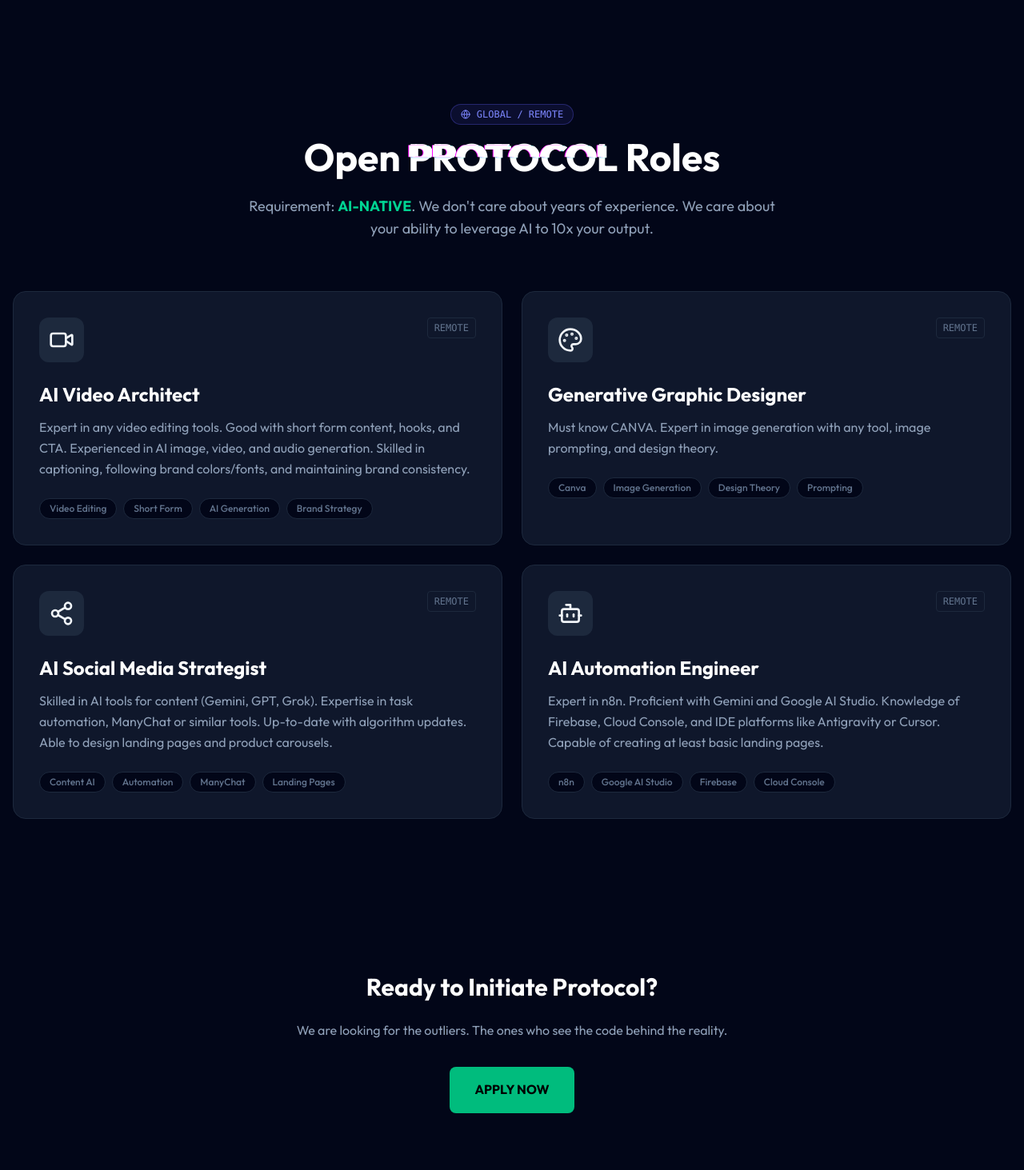
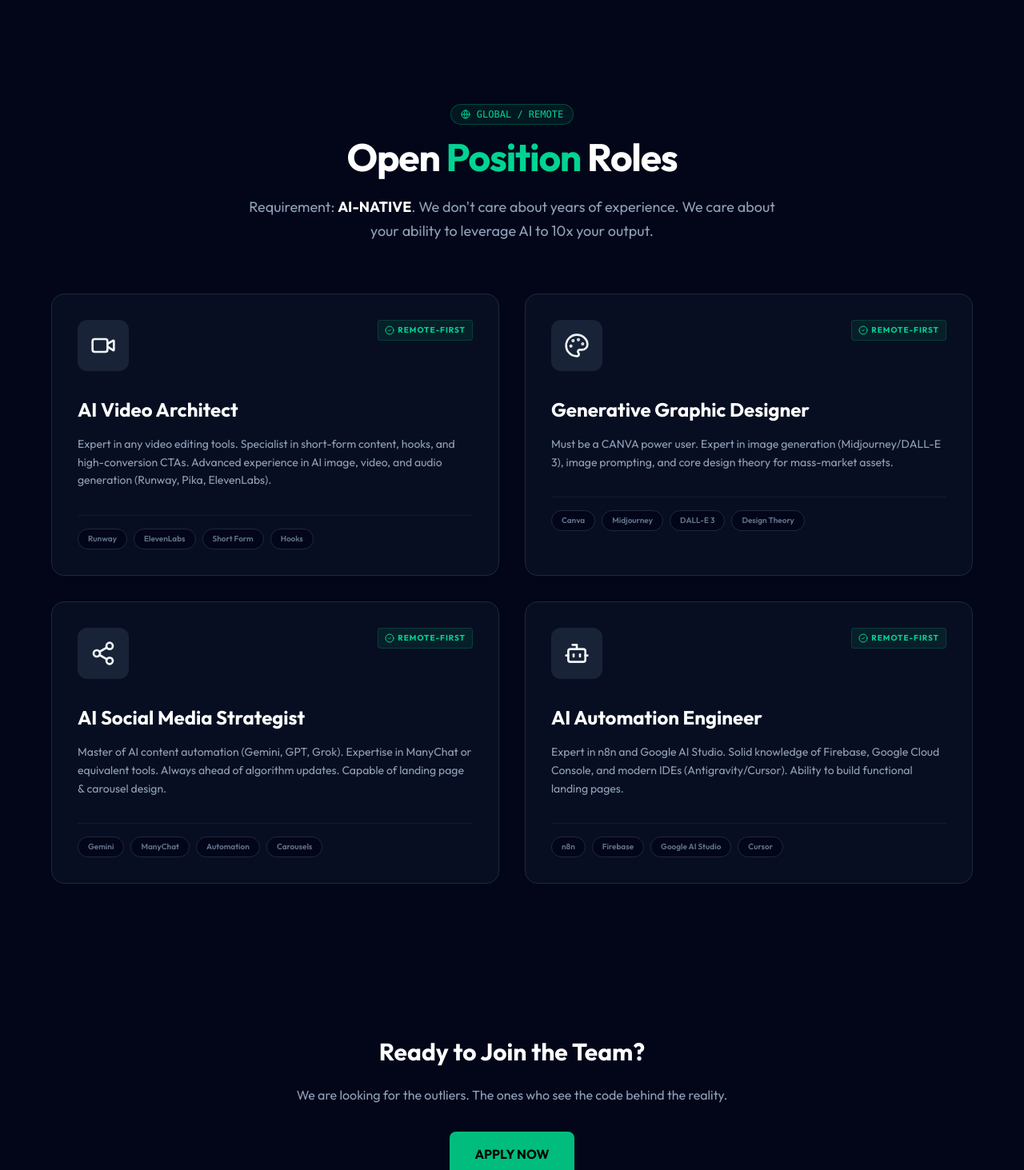
Before and after one commit to iamShaaan/glitch-ai-studio, a Next.js app: page /career in a window 1280 px wide. Shown: the part 1280-2743 px from the top of the page at 80% size. Built offline with nearby package versions, Linux system fonts and the light colour scheme; no server answers.

Commit message:
Phase 08: Transition to Sales Funnel & Professional Career Hub

```diff
--- a/src/app/(public)/career/page.tsx
+++ b/src/app/(public)/career/page.tsx
@@ -4,8 +4,8 @@ import { CareerRoles } from "@/components/sections/career-roles";
 
 
 export const metadata = {
-    title: "Career Protocol | Glitch AI Studio",
-    description: "Join the vanguard of AI pioneers. We build the future of identity.",
+    title: "Career Hub | Glitch AI Studio",
+    description: "Join our global, remote-first team building the future of AI.",
 };
 
 export default function CareerPage() {
@@ -17,7 +17,7 @@ export default function CareerPage() {
             {/* Apply CTA */}
             <section className="py-24 bg-slate-950 relative overflow-hidden text-center">
                 <div className="container px-4 mx-auto">
-                    <h2 className="text-3xl font-bold text-white mb-6">Ready to Initiate Protocol?</h2>
+                    <h2 className="text-3xl font-bold text-white mb-6">Ready to Join the Team?</h2>
                     <p className="text-slate-400 max-w-2xl mx-auto mb-8">
                         We are looking for the outliers. The ones who see the code behind the reality.
                     </p>
--- a/src/app/(public)/page.tsx
+++ b/src/app/(public)/page.tsx
@@ -1,5 +1,5 @@
 import { HeroSection } from "@/components/sections/hero";
-import { GrowthEngineSection } from "@/components/sections/growth-engine";
+import { GrowthFunnelSection } from "@/components/sections/growth-engine";
 import { CTASection } from "@/components/sections/cta";
 import { TrustBar } from "@/components/sections/trust-bar";
 
@@ -8,7 +8,7 @@ export default function Home() {
     <>
       <HeroSection />
       <TrustBar />
-      <GrowthEngineSection />
+      <GrowthFunnelSection />
       <CTASection />
     </>
   );
--- a/src/components/sections/career-growth-model.tsx
+++ b/src/components/sections/career-growth-model.tsx
@@ -36,7 +36,7 @@ export function CareerGrowthModel() {
             <div className="container px-4 mx-auto">
                 <div className="text-center mb-16">
                     <h2 className="text-3xl md:text-4xl font-bold bg-clip-text text-transparent bg-gradient-to-b from-white to-slate-400 mb-4">
-                        The <GlitchText text="3+2 Accelerator" /> Program
+                        The 3+2 Accelerator Program
                     </h2>
                     <p className="text-slate-400 max-w-2xl mx-auto">
                         We define a new standard for professional development. Our model is designed to transform
--- a/src/components/sections/career-hero.tsx
+++ b/src/components/sections/career-hero.tsx
@@ -14,15 +14,9 @@ export function CareerHero() {
             </div>
 
             <div className="container relative z-10 px-4 mx-auto text-center">
-                <GlitchWrapper>
-                    <div className="inline-block mb-4 px-3 py-1 border border-emerald-500/30 rounded-full bg-emerald-500/10 backdrop-blur-sm">
-                        <span className="text-emerald-400 text-xs font-mono tracking-wider">JOIN THE VANGUARD</span>
-                    </div>
-                </GlitchWrapper>
-
                 <h1 className="text-5xl md:text-7xl font-bold bg-clip-text text-transparent bg-gradient-to-b from-white to-slate-400 mb-6 tracking-tight">
                     Build the Future<br />
-                    of <GlitchText text="Identity" className="glitch-subtle" />
+                    of Identity
                 </h1>
 
                 <p className="text-lg md:text-xl text-slate-400 max-w-2xl mx-auto mb-10 leading-relaxed">
--- a/src/components/sections/career-roles.tsx
+++ b/src/components/sections/career-roles.tsx
@@ -1,32 +1,31 @@
 "use client";
 
-import { GlitchText } from "@/components/ui/glitch-text";
-import { Video, Palette, Share2, Bot, Globe } from "lucide-react";
+import { Video, Palette, Share2, Bot, Globe, CheckCircle2 } from "lucide-react";
 
 const ROLES = [
     {
         title: "AI Video Architect",
         icon: Video,
-        description: "Expert in any video editing tools. Good with short form content, hooks, and CTA. Experienced in AI image, video, and audio generation. Skilled in captioning, following brand colors/fonts, and maintaining brand consistency.",
-        tags: ["Video Editing", "Short Form", "AI Generation", "Brand Strategy"]
+        description: "Expert in any video editing tools. Specialist in short-form content, hooks, and high-conversion CTAs. Advanced experience in AI image, video, and audio generation (Runway, Pika, ElevenLabs).",
+        tags: ["Runway", "ElevenLabs", "Short Form", "Hooks"]
     },
     {
         title: "Generative Graphic Designer",
         icon: Palette,
-        description: "Must know CANVA. Expert in image generation with any tool, image prompting, and design theory.",
-        tags: ["Canva", "Image Generation", "Design Theory", "Prompting"]
+        description: "Must be a CANVA power user. Expert in image generation (Midjourney/DALL-E 3), image prompting, and core design theory for mass-market assets.",
+        tags: ["Canva", "Midjourney", "DALL-E 3", "Design Theory"]
     },
     {
         title: "AI Social Media Strategist",
         icon: Share2,
-        description: "Skilled in AI tools for content (Gemini, GPT, Grok). Expertise in task automation, ManyChat or similar tools. Up-to-date with algorithm updates. Able to design landing pages and product carousels.",
-        tags: ["Content AI", "Automation", "ManyChat", "Landing Pages"]
+        description: "Master of AI content automation (Gemini, GPT, Grok). Expertise in ManyChat or equivalent tools. Always ahead of algorithm updates. Capable of landing page & carousel design.",
+        tags: ["Gemini", "ManyChat", "Automation", "Carousels"]
     },
     {
         title: "AI Automation Engineer",
         icon: Bot,
-        description: "Expert in n8n. Proficient with Gemini and Google AI Studio. Knowledge of Firebase, Cloud Console, and IDE platforms like Antigravity or Cursor. Capable of creating at least basic landing pages.",
-        tags: ["n8n", "Google AI Studio", "Firebase", "Cloud Console"]
+        description: "Expert in n8n and Google AI Studio. Solid knowledge of Firebase, Google Cloud Console, and modern IDEs (Antigravity/Cursor). Ability to build functional landing pages.",
+        tags: ["n8n", "Firebase", "Google AI Studio", "Cursor"]
     }
 ];
 
@@ -35,42 +34,44 @@ export function CareerRoles() {
         <section id="open-roles" className="py-24 bg-slate-950">
             <div className="container px-4 mx-auto">
                 <div className="text-center mb-16">
-                    <div className="inline-block mb-4 px-3 py-1 border border-indigo-500/30 rounded-full bg-indigo-500/10">
-                        <span className="text-indigo-400 text-xs font-mono flex items-center gap-2">
+                    <div className="inline-block mb-4 px-3 py-1 border border-emerald-500/30 rounded-full bg-emerald-500/10">
+                        <span className="text-emerald-400 text-xs font-mono flex items-center gap-2">
                             <Globe className="w-3 h-3" /> GLOBAL / REMOTE
                         </span>
                     </div>
-                    <h2 className="text-3xl md:text-5xl font-bold text-white mb-6">
-                        Open <GlitchText text="Protocol" /> Roles
+                    <h2 className="text-3xl md:text-5xl font-bold text-white mb-6 tracking-tight">
+                        Open <span className="text-emerald-400">Position</span> Roles
                     </h2>
-                    <p className="text-slate-400 max-w-2xl mx-auto text-lg">
-                        Requirement: <span className="text-emerald-400 font-bold">AI-NATIVE</span>.
+                    <p className="text-slate-400 max-w-2xl mx-auto text-lg leading-relaxed">
+                        Requirement: <span className="text-white font-bold">AI-NATIVE</span>.
                         We don't care about years of experience. We care about your ability to leverage AI to 10x your output.
                     </p>
                 </div>
 
-                <div className="grid grid-cols-1 md:grid-cols-2 gap-6">
+                <div className="grid grid-cols-1 md:grid-cols-2 gap-8 max-w-6xl mx-auto">
                     {ROLES.map((role, index) => (
-                        <div key={index} className="group relative bg-slate-900 border border-slate-800 p-8 rounded-2xl hover:border-emerald-500/50 transition-all hover:shadow-[0_0_30px_rgba(16,185,129,0.1)]">
-                            <div className="flex items-start justify-between mb-6">
-                                <div className="bg-slate-800 p-3 rounded-xl group-hover:bg-emerald-500/20 group-hover:text-emerald-400 transition-colors">
+                        <div key={index} className="group relative bg-slate-900/50 border border-slate-800 p-8 rounded-2xl hover:border-emerald-500/50 transition-all duration-500 hover:shadow-[0_0_40px_rgba(16,185,129,0.05)]">
+                            <div className="flex items-start justify-between mb-8">
+                                <div className="bg-slate-800/80 p-4 rounded-xl group-hover:bg-emerald-500/20 group-hover:text-emerald-400 transition-all duration-500">
                                     <role.icon className="w-8 h-8" />
                                 </div>
-                                <span className="text-xs font-mono text-slate-500 border border-slate-800 px-2 py-1 rounded">
-                                    REMOTE
-                                </span>
+                                <div className="flex flex-col items-end gap-2">
+                                    <span className="text-[10px] font-bold tracking-widest text-emerald-400 bg-emerald-500/10 px-2 py-1 rounded border border-emerald-500/20 flex items-center gap-1">
+                                        <CheckCircle2 className="w-3 h-3" /> REMOTE-FIRST
+                                    </span>
+                                </div>
                             </div>
 
-                            <h3 className="text-2xl font-bold text-white mb-3 group-hover:text-emerald-400 transition-colors">
+                            <h3 className="text-2xl font-bold text-white mb-4 group-hover:text-emerald-400 transition-colors">
                                 {role.title}
                             </h3>
-                            <p className="text-slate-400 mb-6 leading-relaxed">
+                            <p className="text-slate-400 mb-8 leading-relaxed text-sm">
                                 {role.description}
                             </p>
 
-                            <div className="flex flex-wrap gap-2">
+                            <div className="flex flex-wrap gap-2 pt-4 border-t border-slate-800/50">
                                 {role.tags.map((tag, i) => (
-                                    <span key={i} className="text-xs font-medium text-slate-500 bg-slate-950 px-3 py-1 rounded-full border border-slate-800">
+                                    <span key={i} className="text-[10px] font-semibold text-slate-500 bg-slate-950 px-3 py-1 rounded-full border border-slate-800 group-hover:border-emerald-500/10 transition-colors">
                                         {tag}
                                     </span>
                                 ))}
```
Also changed, not shown: src/components/sections/growth-engine.tsx (+20 -18 lines), src/components/sections/hero.tsx (+42 -32 lines).
